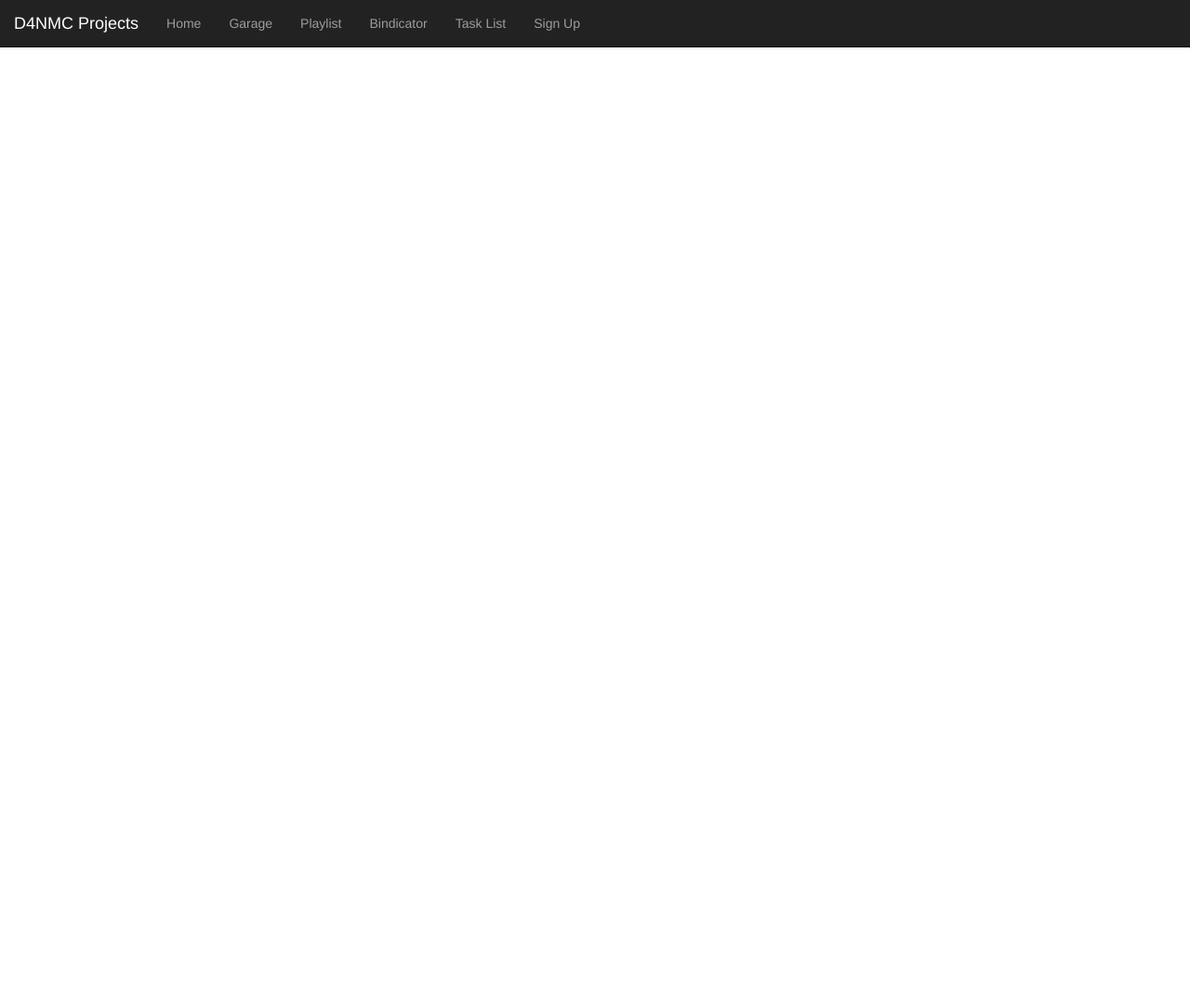
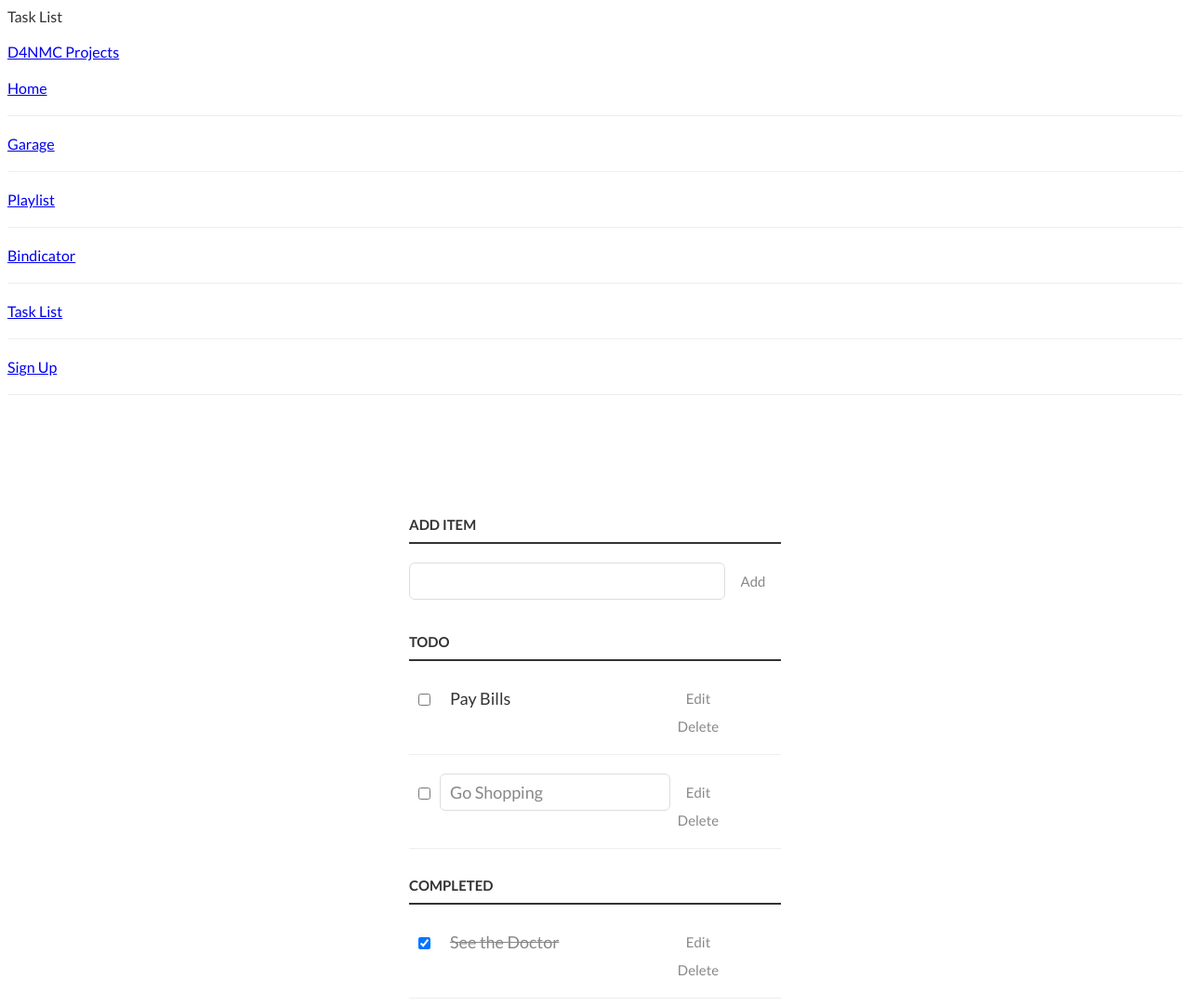
Before and after one commit to d4nmc/GarageProject, a plain HTML site: page HTML/tasklist.html in a window 1280 px wide. Shown: the whole page at 93% size. Before the commit the page ends 800 px from the top, so only its background shows below. Drawn offline with nearby package versions, Linux system fonts and the light colour scheme.

Commit message:
mc: playing with tasklist.  issues conflicting css with bs

```diff
--- /dev/null
+++ b/CSS/taskliststyle.css
@@ -0,0 +1,120 @@
+/* Basic Style */
+body {
+    background: #fff;
+    color: #333;
+    font-family: Lato, sans-serif;
+  }
+  .container {
+    display: block;
+    width: 400px;
+    margin: 100px auto 0;
+  }
+  ul {
+    margin: 0;
+    padding: 0;
+  }
+  li * {
+    float: left;
+  }
+  li, h3 {
+    clear:both;
+    list-style:none;
+  }
+  input, button {
+    outline: none;
+  }
+  button {
+    background: none;
+    border: 0px;
+    color: #888;
+    font-size: 15px;
+    width: 60px;
+    margin: 10px 0 0;
+    font-family: Lato, sans-serif;
+    cursor: pointer;
+  }
+  button:hover {
+    color: #333;
+  }
+  /* Heading */
+  h3,
+  label[for='new-task'] {
+    color: #333;
+    font-weight: 700;
+    font-size: 15px;
+    border-bottom: 2px solid #333;
+    padding: 30px 0 10px;
+    margin: 0;
+    text-transform: uppercase;
+  }
+  input[type="text"] {
+    margin: 0;
+    font-size: 18px;
+    line-height: 18px;
+    height: 18px;
+    padding: 10px;
+    border: 1px solid #ddd;
+    background: #fff;
+    border-radius: 6px;
+    font-family: Lato, sans-serif;
+    color: #888;
+  }
+  input[type="text"]:focus {
+    color: #333;
+  }
+
+  /* New Task */
+  label[for='new-task'] {
+    display: block;
+    margin: 0 0 20px;
+  }
+  input#new-task {
+    float: left;
+    width: 318px;
+  }
+  p > button:hover {
+    color: #0FC57C;
+  }
+
+  /* Task list */
+  li {
+    overflow: hidden;
+    padding: 20px 0;
+    border-bottom: 1px solid #eee;
+  }
+  li > input[type="checkbox"] {
+    margin: 0 10px;
+    position: relative;
+    top: 15px;
+  }
+  li > label {
+    font-size: 18px;
+    line-height: 40px;
+    width: 237px;
+    padding: 0 0 0 11px;
+  }
+  li >  input[type="text"] {
+    width: 226px;
+  }
+  li > .delete:hover {
+    color: #CF2323;
+  }
+
+  /* Completed */
+  #completed-tasks label {
+    text-decoration: line-through;
+    color: #888;
+  }
+
+  /* Edit Task */
+  ul li input[type=text] {
+    display:none;
+  }
+
+  ul li.editMode input[type=text] {
+    display:block;
+  }
+
+  ul li.editMode label {
+    display:none;
+  }
--- a/HTML/tasklist.html
+++ b/HTML/tasklist.html
@@ -4,12 +4,18 @@
     <meta charset="UTF-8">
     <meta http-equiv="X-UA-Compatible" content="IE=edge">
     <meta name="viewport" content="width=device-width, initial-scale=1.0">
-    <link rel="stylesheet" href="https://maxcdn.bootstrapcdn.com/bootstrap/3.4.1/css/bootstrap.min.css">
+    <!-- <link rel="stylesheet" href="https://maxcdn.bootstrapcdn.com/bootstrap/3.4.1/css/bootstrap.min.css">
     <script src="https://ajax.googleapis.com/ajax/libs/jquery/3.5.1/jquery.min.js"></script>
-    <script src="https://maxcdn.bootstrapcdn.com/bootstrap/3.4.1/js/bootstrap.min.js"></script>
+    <script src="https://maxcdn.bootstrapcdn.com/bootstrap/3.4.1/js/bootstrap.min.js"></script> -->
+
+     <link href='https://fonts.googleapis.com/css?family=Lato:300,400,700' rel='stylesheet' type='text/css'>
+     <link rel="stylesheet" href="/CSS/taskliststyle.css" type="text/css"
     <title>Task List</title>
 </head>
 <body>
+
+<br>
+<br>
 
     <nav class="navbar navbar-inverse navbar-fixed-top" id="navbar">
         <div class="container-fluid">
@@ -27,5 +33,24 @@
         </div>
       </nav>
 
+      <div class="container">
+        <p>
+          <label for="new-task">Add Item</label><input id="new-task" type="text"><button>Add</button>
+        </p>
+
+        <h3>Todo</h3>
+        <ul id="incomplete-tasks">
+          <li><input type="checkbox"><label>Pay Bills</label><input type="text"><button class="edit">Edit</button><button class="delete">Delete</button></li>
+          <li class="editMode"><input type="checkbox"><label>Go Shopping</label><input type="text" value="Go Shopping"><button class="edit">Edit</button><button class="delete">Delete</button></li>
+
+        </ul>
+
+        <h3>Completed</h3>
+        <ul id="completed-tasks">
+          <li><input type="checkbox" checked><label>See the Doctor</label><input type="text"><button class="edit">Edit</button><button class="delete">Delete</button></li>
+        </ul>
+      </div>
+
+      <script type="text/javascript" src="tljas.js"></script>
 </body>
 </html>
```
Also changed, not shown: JS/tljas.js (added, +189 -0 lines).
